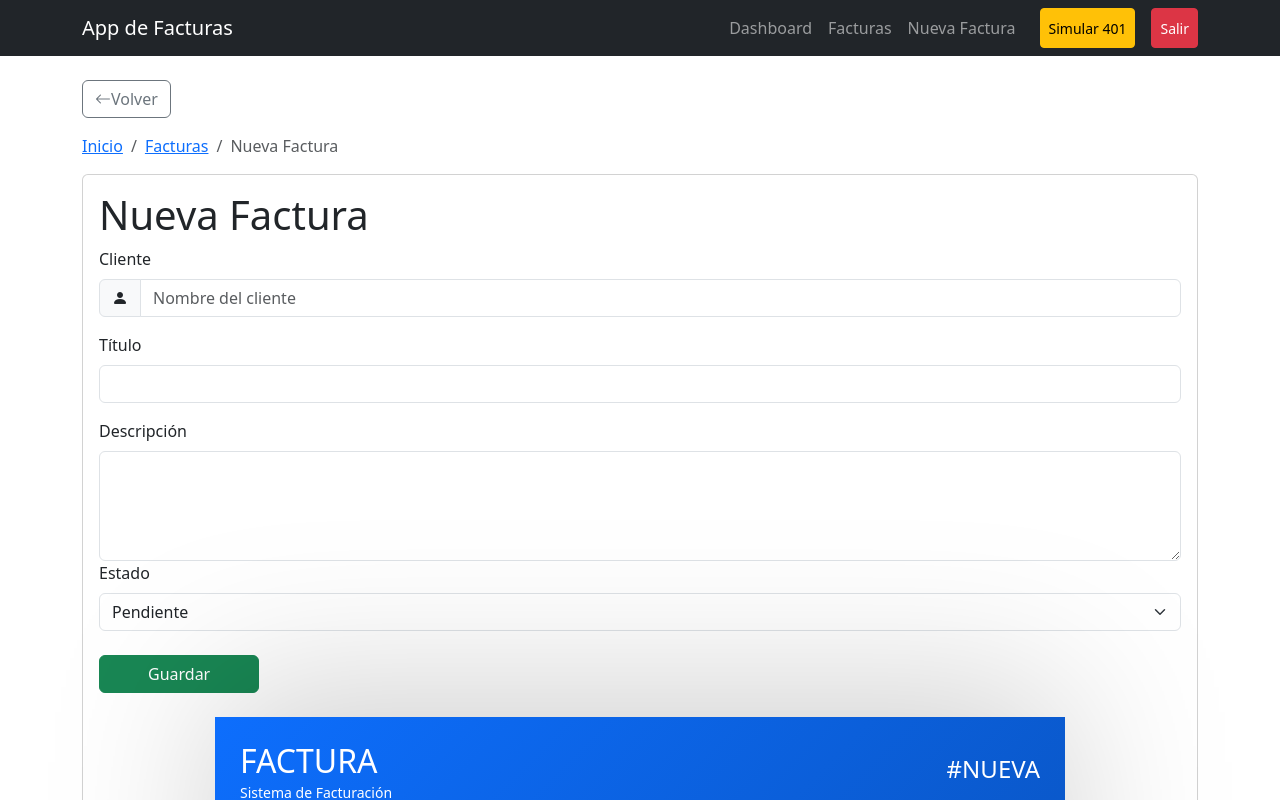
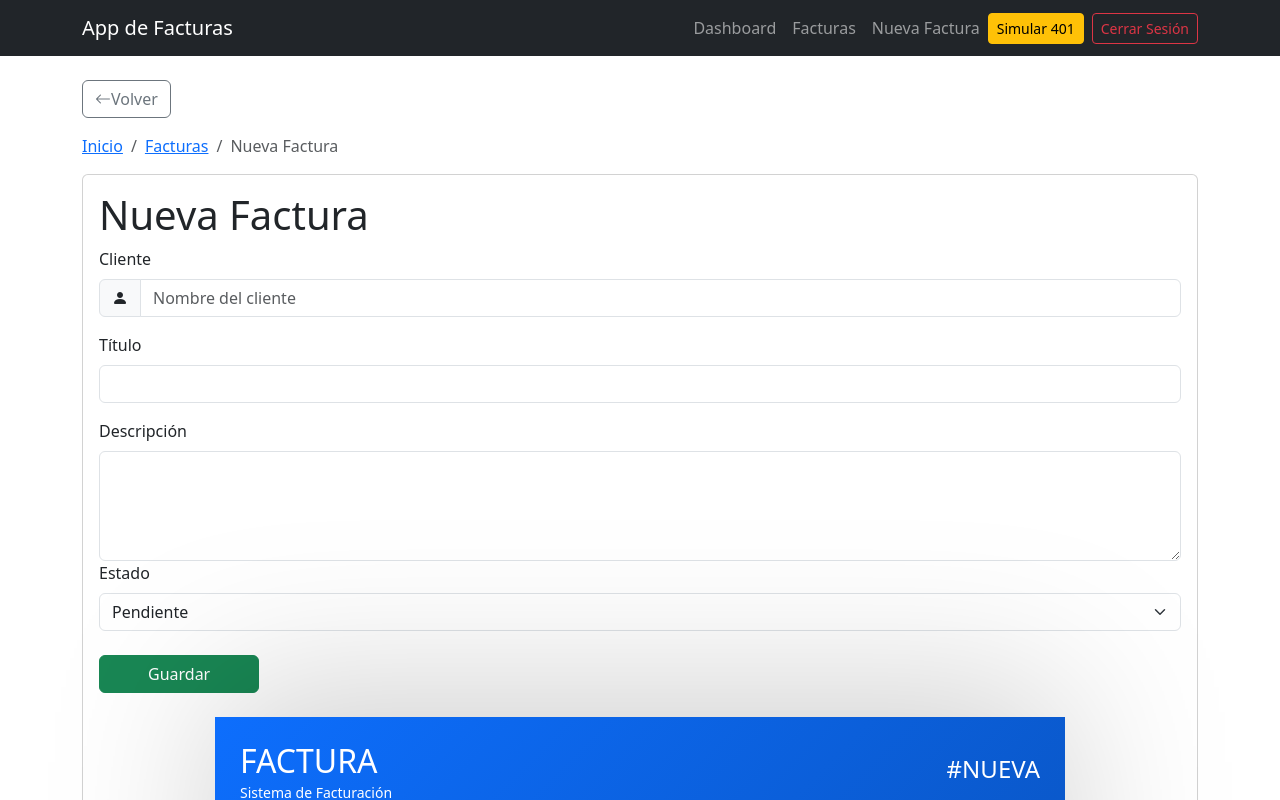
Before and after one commit to MarcAmador/react-sistema-facturas, a React (Vite) app: page /nueva-factura in a window 1280 px wide. Shown: the top 800 px of the page. Built offline with nearby package versions, Linux system fonts and the light colour scheme; sample sign-in values are in the browser's storage.

Commit message:
feat(navbar): integrar menú colapsable con botón hamburguesa para pantallas pequeñas

```diff
--- a/src/components/Navbar.jsx
+++ b/src/components/Navbar.jsx
@@ -1,76 +1,98 @@
-import { Link } from "react-router-dom";
-import {useAuth} from "../hooks/useAuth";
-import { useNavigate } from "react-router-dom";
+import { Link, useNavigate } from "react-router-dom";
+import { useAuth } from "../hooks/useAuth";
 
 function Navbar() {
-
-  const { user, logout } = useAuth();
-
+  const { logout } = useAuth();
   const navigate = useNavigate();
 
   const handleLogout = () => {
-
     logout();
-
     navigate("/login");
   };
 
   const handleSessionExpired = () => {
-
-    localStorage.setItem(
-      "sessionExpired",
-      "true"
-    );
-
+    localStorage.setItem("sessionExpired", "true");
     logout();
-
     navigate("/login");
-
   };
 
   return (
-    <nav className="navbar navbar-expand-lg navbar-dark bg-dark">
+    <nav className="navbar navbar-expand-lg navbar-dark bg-dark mb-4">
       <div className="container">
 
+        {/* Título */}
         <Link className="navbar-brand" to="/">
           App de Facturas
         </Link>
 
-        <div className="navbar-nav">
+        {/* Botón Hamburguesa (Móvil) */}
+        <button
+          className="navbar-toggler"
+          type="button"
+          data-bs-toggle="offcanvas"
+          data-bs-target="#sidebarMenu"
+          aria-controls="sidebarMenu"
+        >
+          <span className="navbar-toggler-icon"></span>
+        </button>
 
-          {/* <Link className="nav-link" to="/login">
-            Login
-          </Link> */}
+        {/* Contenedor del Menú / Offcanvas */}
+        <div className="offcanvas-lg offcanvas-end text-bg-dark" tabIndex="-1" id="sidebarMenu" aria-labelledby="sidebarMenuLabel">
 
-          <Link className="nav-link" to="/dashboard">
-            Dashboard
-          </Link>
+          <div className="offcanvas-header border-bottom border-secondary">
+            <h5 className="offcanvas-title" id="sidebarMenuLabel">Menú Principal</h5>
+            <button type="button" className="btn-close btn-close-white" data-bs-dismiss="offcanvas" data-bs-target="#sidebarMenu" aria-label="Close"></button>
+          </div>
 
-          <Link className="nav-link" to="/facturas">
-            Facturas
-          </Link>
+          <div className="offcanvas-body">
 
-          <Link className="nav-link" to="/nueva-factura">
-            Nueva Factura
-          </Link>
+            {/* Enlaces de navegación */}
+            <ul className="navbar-nav me-auto mb-2 mb-lg-0">
+              <li className="nav-item">
+                <button
+                  className="nav-link text-start bg-transparent border-0 w-100"
+                  onClick={() => navigate('/dashboard')}
+                  data-bs-dismiss="offcanvas"
+                  data-bs-target="#sidebarMenu"
+                >
+                  <span className="d-lg-none"><i className="bi bi-house-door-fill me-3"></i></span>Dashboard
+                </button>
+              </li>
+              <li className="nav-item">
+                <button
+                  className="nav-link text-start bg-transparent border-0 w-100"
+                  onClick={() => navigate('/facturas')}
+                  data-bs-dismiss="offcanvas"
+                  data-bs-target="#sidebarMenu"
+                >
+                  <span className="d-lg-none"><i className="bi bi-receipt-cutoff me-3"></i></span>Facturas
+                </button>
+              </li>
+              <li className="nav-item">
+                <button
+                  className="nav-link text-start bg-transparent border-0 w-100"
+                  onClick={() => navigate('/nueva-factura')}
+                  data-bs-dismiss="offcanvas"
+                  data-bs-target="#sidebarMenu"
+                >
+                  <span className="d-lg-none"><i className="bi bi-plus-circle-fill me-3"></i></span>Nueva Factura
+                </button>
+              </li>
+            </ul>
 
-          <button
-            className="btn btn-warning btn-sm ms-3"
-            onClick={handleSessionExpired}
-          >
-            Simular 401
-          </button>
+            <hr className="d-lg-none my-3 text-secondary" />
 
-            {
-            user && (
-                <button className="btn btn-danger btn-sm ms-3" onClick={handleLogout}>
-                  Salir
-                </button>
-                )
-            }
+            <div className="d-flex flex-column flex-lg-row gap-2 mt-auto mt-lg-0 pt-2 pt-lg-0 align-items-lg-center">
+              <button className="btn btn-warning btn-sm py-2 py-lg-1 w-100 w-lg-auto text-nowrap" onClick={handleSessionExpired} data-bs-dismiss="offcanvas" data-bs-target="#sidebarMenu">
+                Simular 401
+              </button>
+              <button className="btn btn-outline-danger btn-sm py-2 py-lg-1 w-100 w-lg-auto text-nowrap" onClick={handleLogout} data-bs-dismiss="offcanvas" data-bs-target="#sidebarMenu">
+                Cerrar Sesión
+              </button>
+            </div>
 
+          </div>
         </div>
-
       </div>
     </nav>
   );
```
